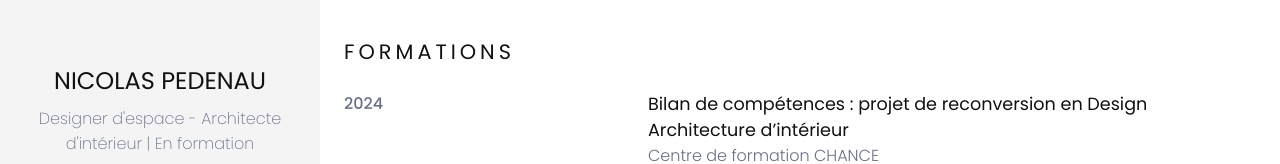
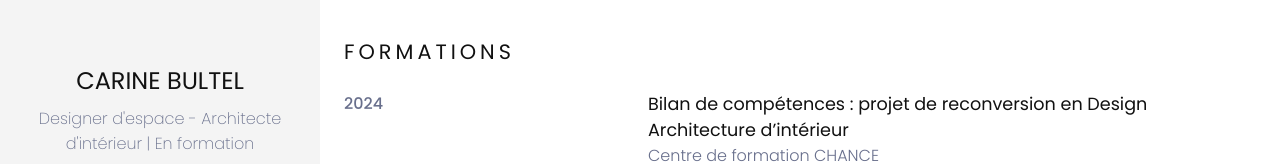
Before and after one commit to Virtus-web/cv-carine, a React (Create React App) app: page / in a window 1280 px wide. Shown: the part 175-339 px from the top of the page. Built offline with nearby package versions, Linux system fonts and the light colour scheme.

Commit message:
meta title

```diff
--- a/public/index.html
+++ b/public/index.html
@@ -9,7 +9,7 @@
       name="description"
       content="Découvrez mon cursus et mon background professionnel"
     />
-    <title>Nicolas Pedenau - Curriculum Vitae</title>
+    <title>Carine Bultel - Curriculum Vitae</title>
   </head>
   <body>
     <noscript>You need to enable JavaScript to run this app.</noscript>
--- a/src/App.js
+++ b/src/App.js
@@ -14,8 +14,8 @@ function App() {
 
     const pdfRef = useRef();
 
-    const name = "Nicolas"
-    const lastName = "Pedenau"
+    const name = "Carine"
+    const lastName = "Bultel"
 
     const handleGenerateCv = () => {
         const input = pdfRef.current;
```
Also changed, not shown: public/manifest.json.
